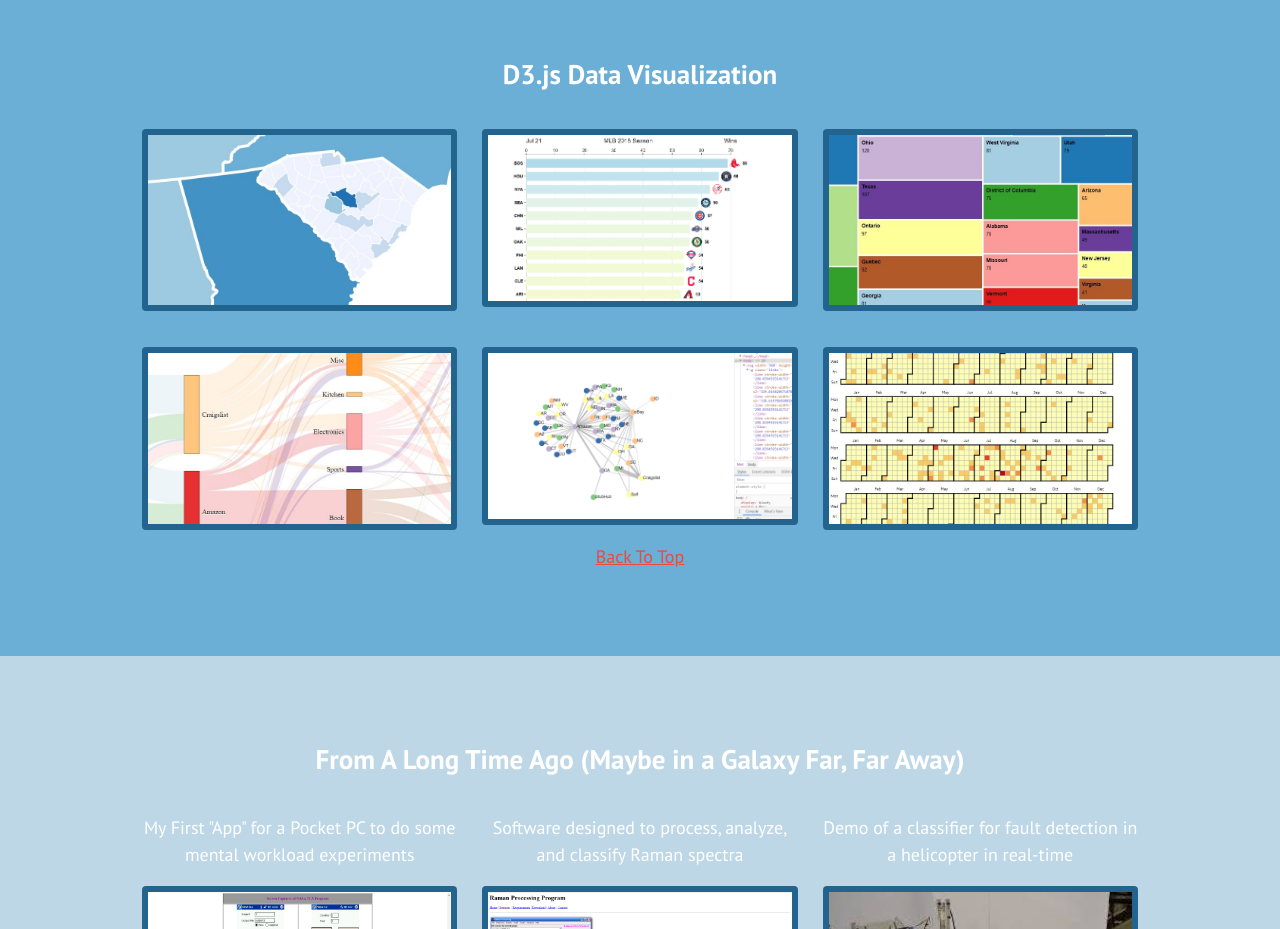
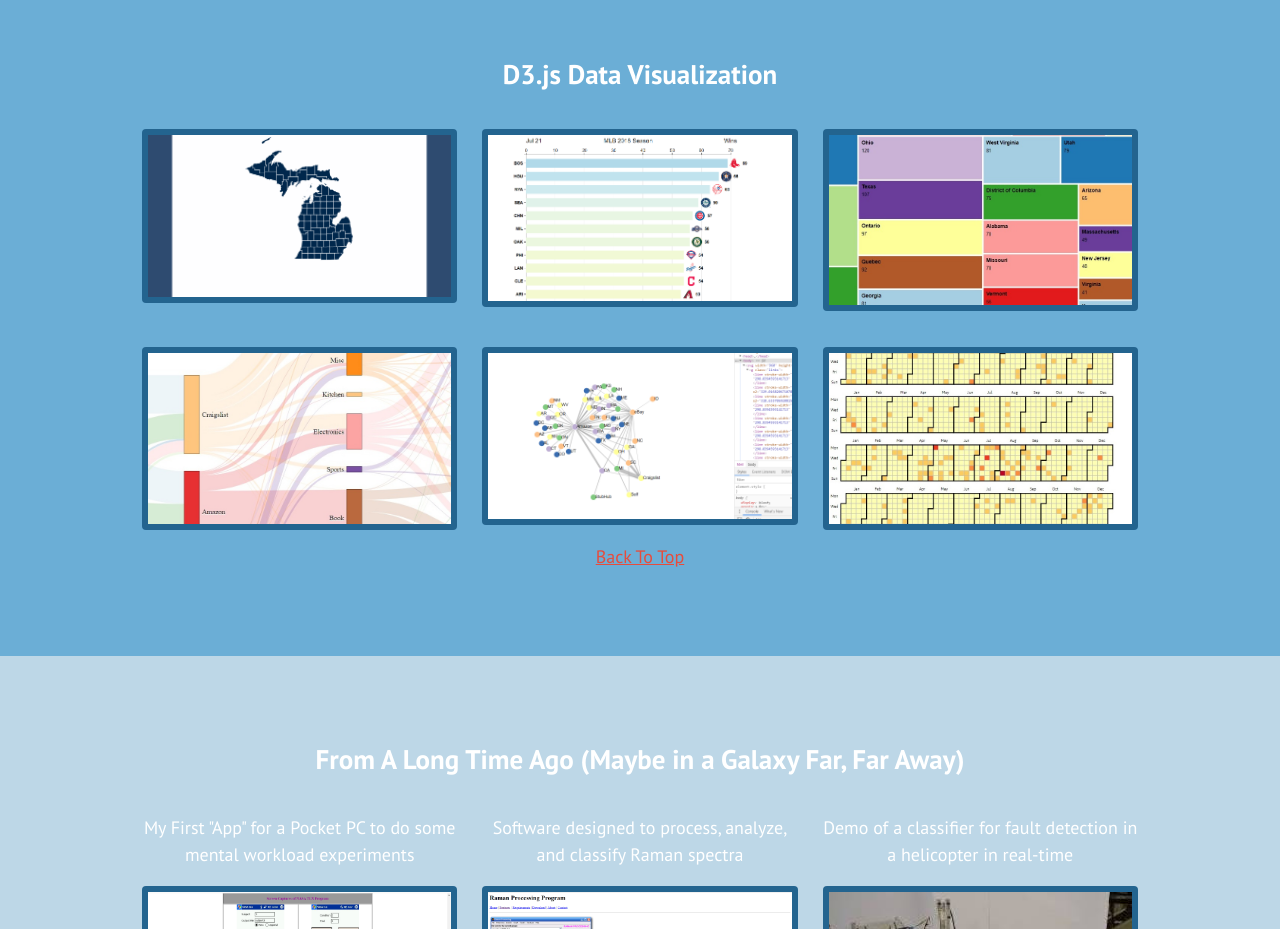
Before and after one commit to caocscar/portfolio, a plain HTML site: page index.html in a window 1280 px wide. Shown: the part 1640-2569 px from the top of the page. Drawn offline with nearby package versions, Linux system fonts and the light colour scheme.

Commit message:
Swapped map

```diff
--- a/index.html
+++ b/index.html
@@ -132,12 +132,12 @@
       <h2>D3.js Data Visualization</h2>
       <div class="gallery">
         <div class="gallery-image">
-          <a class="imgBlock" href="https://caocscar.github.io/d3js-examples/choropleth/statecounty">
+          <a class="imgBlock" href="https://caocscar.github.io/d3js-examples/maps/michigan_cities_bootstrap">
             <div class="img-container">
-              <img src="img/choropleth_statecounty.jpg" alt="county">
+              <img src="img/citycounty.png" alt="citycounty">
             </div>
             <div class="img-modal">
-              <h5 class="title">State + County Layer Choropleth</h5>
+              <h5 class="title">City County Map with Pan & Zoom</h5>
               <p>D3.js</p>
             </div>
           </a>
```
